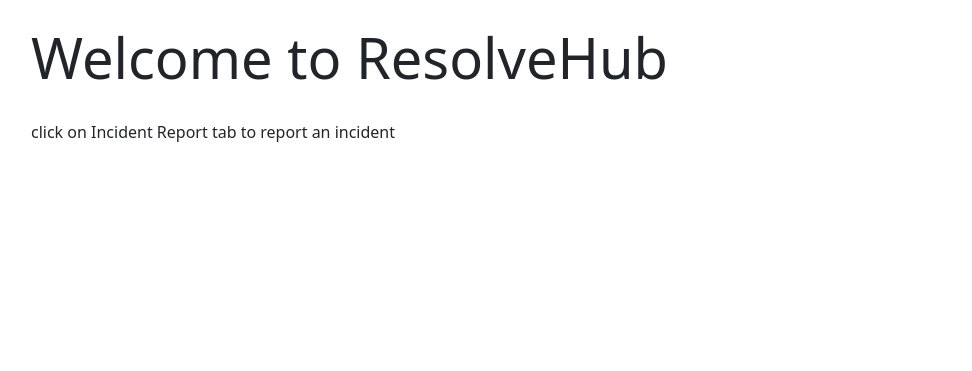
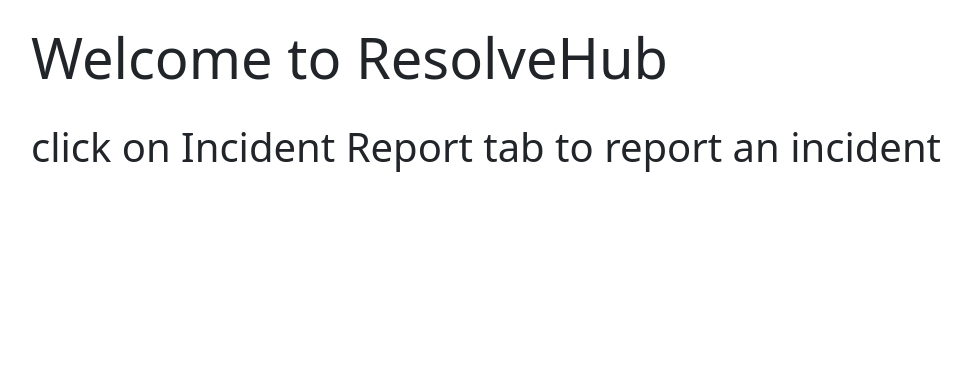
Before and after one commit to pisove/ProjectGroup26, a Node server app: page / in a window 1280 px wide. Shown: the part 56-427 px from the top of the page, without its empty margins (51-1023 px from the left). Run offline with Node 20, Linux system fonts and the light colour scheme; some libraries are stand-ins or nearby versions.

Commit message:
Update index.ejs

```diff
--- a/server/views/index.ejs
+++ b/server/views/index.ejs
@@ -5,7 +5,7 @@
   <div class="jumbotron jumbotron-fluid">
   <div class="container"><br>
     <h1 class="display-4">Welcome to ResolveHub </h1><br>
-    <h6 class="display-10">click on Incident Report tab to report an incident</h6>
+    <h6 class="display-6">click on Incident Report tab to report an incident</h6>
   </div>
 </div>
 </main>
```
